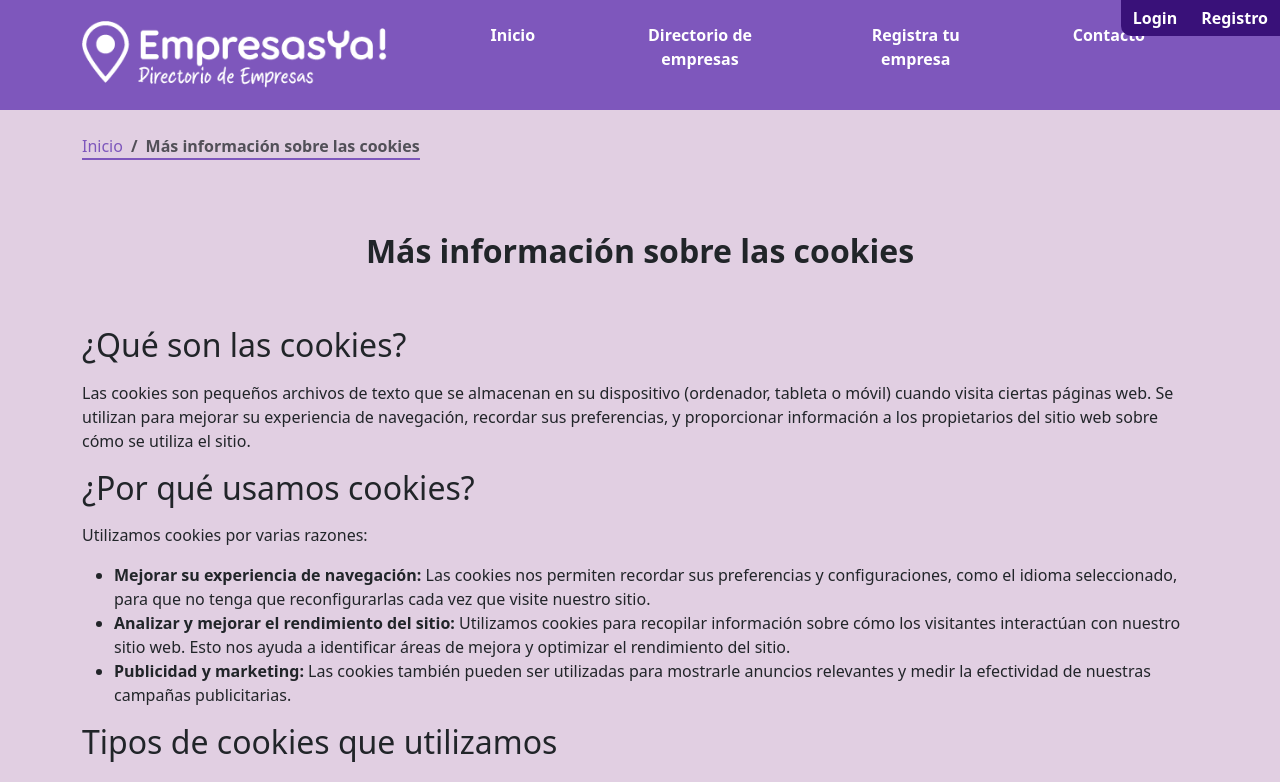
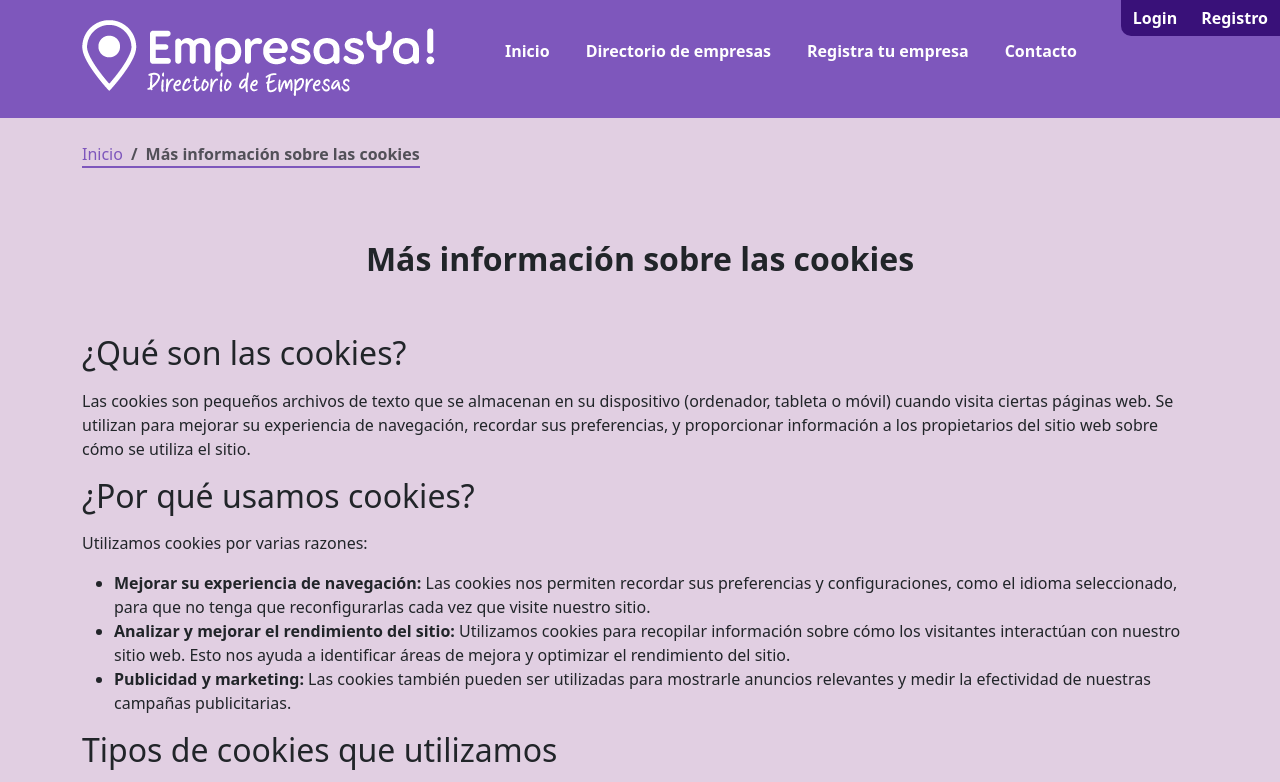
Before and after one commit to alepazmont/directorio-empresas, a React (Vite) app in the folder front/: page /mas-info-cookies in a window 1280 px wide. Shown: the top 782 px of the page. Built offline with nearby package versions, Linux system fonts and the light colour scheme; no server answers.

Commit message:
añadido lightbox a EmpresaDetalle y otras modificaciones

```diff
--- a/front/package.json
+++ b/front/package.json
@@ -24,6 +24,7 @@
     "@tremor/react": "^3.17.2",
     "axios": "^1.7.2",
     "bootstrap": "^5.3.3",
+    "bs5-lightbox": "^1.8.3",
     "jquery": "^3.7.1",
     "nodemailer": "^6.9.13",
     "prop-types": "^15.8.1",
--- a/front/src/App.scss
+++ b/front/src/App.scss
@@ -1,4 +1,5 @@
 @import 'bootstrap/dist/css/bootstrap.min.css';
+
 
 @import  './Variables';
 @import  './Common';
--- a/front/src/components/AdminDashboard/AprobarSolicitudes.jsx
+++ b/front/src/components/AdminDashboard/AprobarSolicitudes.jsx
@@ -38,7 +38,7 @@ const AprobarSolicitudes = () => {
   };
 
   return (
-    <Card>
+    <Card className="h-100">
       <Card.Body>
         <Card.Subtitle>Aprobación de solicitudes</Card.Subtitle>
         {empresas.length === 0 ? (
--- a/front/src/components/AdminDashboard/ListadoUsuarios.jsx
+++ b/front/src/components/AdminDashboard/ListadoUsuarios.jsx
@@ -32,7 +32,7 @@ const ListadoUsuarios = () => {
   };
 
   return (
-    <Card>
+    <Card className="h-100">
         <Card.Body>
             <Card.Subtitle>Aprobación de solicitudes</Card.Subtitle>
         </Card.Body>
--- a/front/src/components/Footer/Footer.jsx
+++ b/front/src/components/Footer/Footer.jsx
@@ -15,10 +15,10 @@ const Footer = () => {
             <Col lg={4} xs={12} className="text-center b-xs">
                 <h5>Siguenos en redes</h5>
                 <ul className="social-links mb-5">
-                  <li><Link to='#'><FontAwesomeIcon icon={faXTwitter} /></Link></li>
-                  <li><Link to='#'><FontAwesomeIcon icon={faFacebook} /></Link></li>
-                  <li><Link to='#'><FontAwesomeIcon icon={faWhatsapp} /></Link></li>
-                  <li><Link to='#'><FontAwesomeIcon icon={faLinkedin} /></Link></li>
+                  <li><Link to='https://x.com/empresasya' target="_blank"><FontAwesomeIcon icon={faXTwitter} /></Link></li>
+                  <li><Link to='https://www.facebook.com/empresasya' target="_blank"><FontAwesomeIcon icon={faFacebook} /></Link></li>
+                  <li><Link to='https://api.whatsapp.com/send?phone=666554433'><FontAwesomeIcon icon={faWhatsapp} target="_blank"/></Link></li>
+                  <li><Link to='https://es.linkedin.com/empresasya' target="_blank"><FontAwesomeIcon icon={faLinkedin} /></Link></li>
                 </ul>
             </Col>
             <Col lg={4} xs={12} className="text-center b-xs">
--- a/front/src/components/Header/Header.jsx
+++ b/front/src/components/Header/Header.jsx
@@ -15,7 +15,7 @@ const Header = () => {
           <Navbar expand="lg" variant="dark">
 
           <Container>
-            <Navbar.Brand><img src="/images/logo-empresasya.png"/></Navbar.Brand>
+            <Navbar.Brand><Nav.Link href="/"><img src="/images/logo-empresasya.png"/></Nav.Link></Navbar.Brand>
             <Navbar.Toggle aria-controls="basic-navbar-nav" />
             <Navbar.Collapse id="basic-navbar-nav">
               <Nav className="me-auto">
--- a/front/src/components/Header/Header.scss
+++ b/front/src/components/Header/Header.scss
@@ -8,8 +8,11 @@
         padding: 15px;
 
         .navbar-brand{
-            img{
-                max-width: 100%;
+            a{
+                filter: none;
+                img{
+                    max-width: 100%;
+                }
             }
         }
 
@@ -21,7 +24,7 @@
                     list-style: none;
                     //flex-direction: column;
                     li{
-                        margin: 0 35px;
+                        margin: 0 auto;
 
 
                         .nav-item{
--- a/front/src/pages/EmpresaDetalle.jsx
+++ b/front/src/pages/EmpresaDetalle.jsx
@@ -17,6 +17,8 @@ import {
   faLinkedin,
   faYoutube,
 } from "@fortawesome/free-brands-svg-icons";
+
+import Lightbox from "bs5-lightbox";
 
 const EmpresaDetalle = () => {
   const { id } = useParams();
@@ -41,11 +43,19 @@ const EmpresaDetalle = () => {
     fetchEmpresa();
   }, [id]);
 
+  useEffect(() => {
+    if (empresa) {
+      const lightboxElements = document.querySelectorAll('[data-toggle="lightbox"]');
+      lightboxElements.forEach(
+        el => el.addEventListener('click', Lightbox.initialize)
+      );
+    }
+  }, [empresa]);
+
   if (!empresa) {
     return <div>Cargando...</div>;
   }
 
-  // Función para dividir el array de fotos en chunks de hasta 3 fotos por slide
   const chunkArray = (array, size) => {
     const result = [];
     for (let i = 0; i < array.length; i += size) {
@@ -54,8 +64,10 @@ const EmpresaDetalle = () => {
     return result;
   };
 
-  // Dividir las fotos en chunks de hasta 3 fotos por slide
-  const fotoChunks = chunkArray(empresa.galeriaFotos, 3);
+  const isMobile = window.innerWidth <= 992;
+  const fotoChunks = chunkArray(empresa.galeriaFotos, isMobile ? 1 : 3);
+
+
 
   return (
     <div className="landing-page">
@@ -134,7 +146,7 @@ const EmpresaDetalle = () => {
                     {empresa.redes.map((red, index) => (
                       <li key={index}>
                         <a
-                          href={red.url} // Corregido para usar red.url en lugar de url
+                          href={red.url}
                           target="_blank"
                           rel="noopener noreferrer"
                         >
@@ -176,18 +188,19 @@ const EmpresaDetalle = () => {
           </Row>
           <Row className="mt-5">
             <Col lg={12} xs={12} className="d-company-photos">
-              <Carousel interval={3000} indicators={false}>
+              <Carousel indicators={false}  interval={null}>
                 {fotoChunks.map((fotoChunk, index) => (
                   <Carousel.Item key={index}>
                     <div className="d-flex justify-content-around">
                       {fotoChunk.map((foto, idx) => (
-                        <img
-                          style={{ maxWidth: "25%", height: "auto" }}
-                          key={idx}
-                          src={foto}
-                          className="d-block w-100"
-                          alt={`Foto ${index * 3 + idx + 1}`}
-                        />
+                        <a key={idx} href={foto} data-toggle="lightbox" data-gallery="photos-gallery">
+
+                          <img
+                            key={idx}
+                            src={foto}
+                            alt={`Foto ${index * 3 + idx + 1}`}
+                          />
+                       </a>
                       ))}
                     </div>
                   </Carousel.Item>
--- a/front/src/pages/EmpresaDetalle.scss
+++ b/front/src/pages/EmpresaDetalle.scss
@@ -23,4 +23,48 @@
             }
         }
     }
+
+    .d-company-photos{
+
+        .carousel{
+            img{
+                max-width: 300px;
+                height: 200px;
+                overflow: "hidden";
+            }
+        }
+        .carousel-control-prev {
+            @media (min-width: 992px) {
+                right: 100%;
+                left: auto;
+            }
+
+            &:hover{
+              filter: none;
+            }
+          }
+
+          .carousel-control-next {
+            @media (min-width: 992px) {
+                left: 100%;
+            }
+
+            &:hover{
+              filter: none;
+            }
+          }
+    }
 }
+
+
+/* Carousel Lightbox */
+
+.lightbox{
+
+    .carousel-control{
+
+        &:hover{
+            background-color: transparent;
+        }
+    }
+}
```
